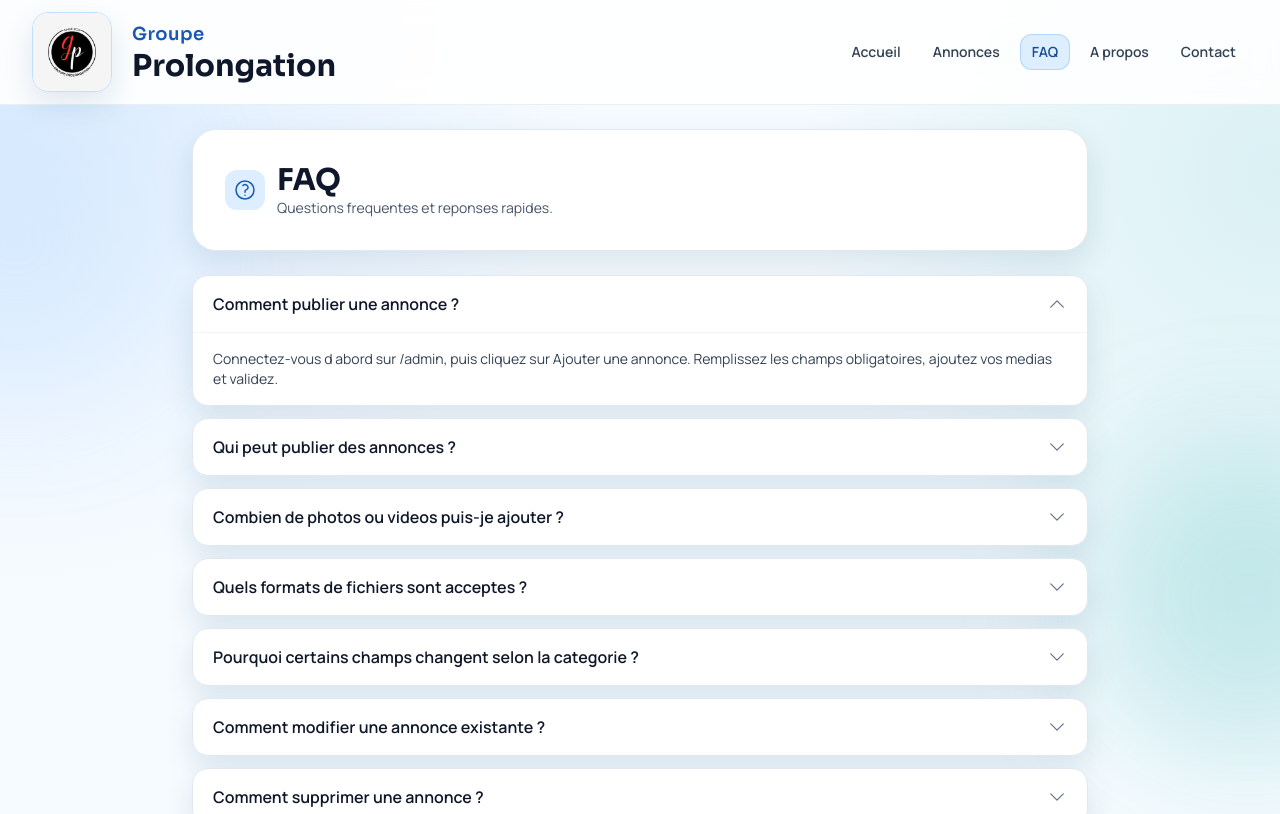
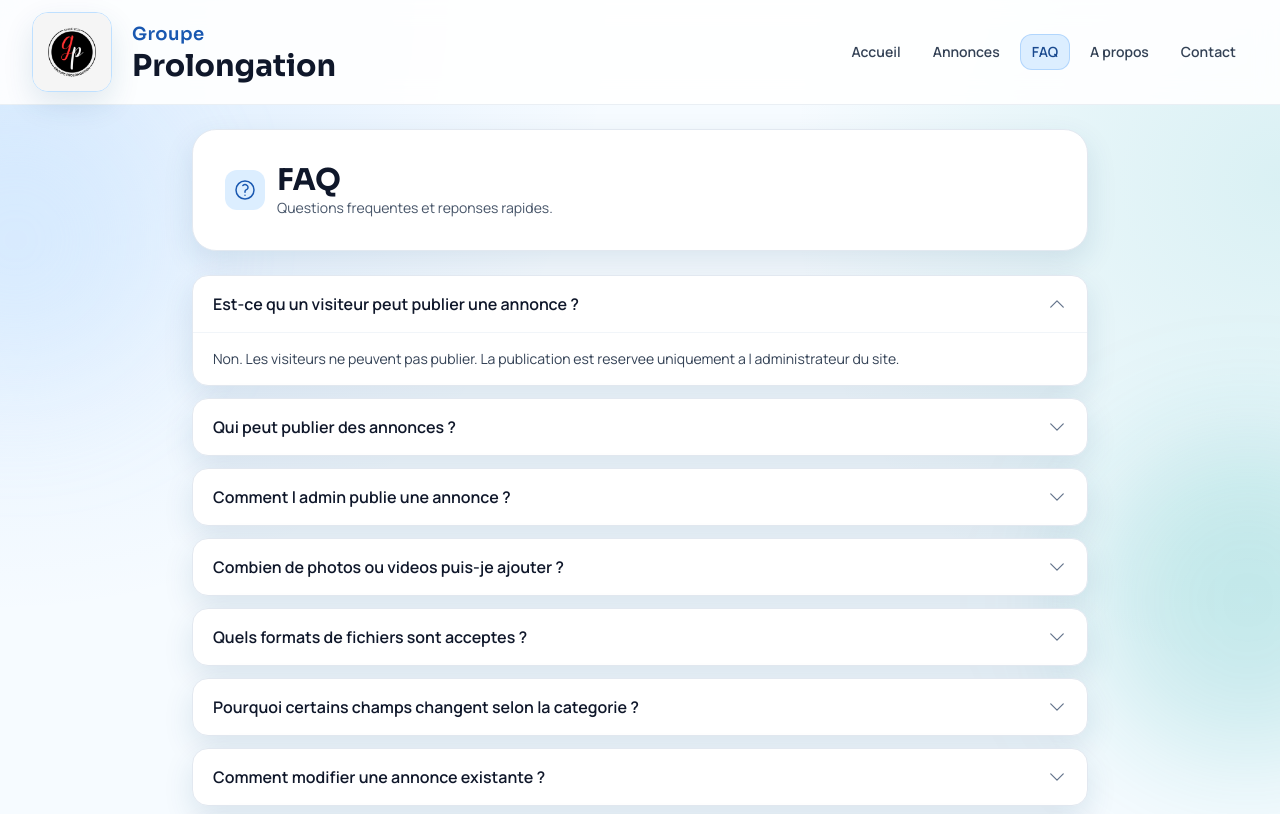
Before and after one commit to Konzopro7/Groupeprolongation, a React (Vite) app in the folder frontend/: page /faq in a window 1280 px wide. Shown: the top 814 px of the page. Built offline with nearby package versions, Linux system fonts and the light colour scheme; no server answers.

Commit message:
content(faq): clarify that only admin can publish listings

```diff
--- a/frontend/src/pages/FaqPage.tsx
+++ b/frontend/src/pages/FaqPage.tsx
@@ -9,14 +9,19 @@ interface FaqItem {
 
 const faqItems: FaqItem[] = [
   {
-    question: "Comment publier une annonce ?",
+    question: "Est-ce qu un visiteur peut publier une annonce ?",
     answer:
-      "Connectez-vous d abord sur /admin, puis cliquez sur Ajouter une annonce. Remplissez les champs obligatoires, ajoutez vos medias et validez.",
+      "Non. Les visiteurs ne peuvent pas publier. La publication est reservee uniquement a l administrateur du site.",
   },
   {
     question: "Qui peut publier des annonces ?",
     answer:
-      "Seul le compte admin peut publier, modifier et supprimer les annonces. Les visiteurs consultent seulement les annonces.",
+      "Seul le compte admin de votre client (Rodry Kuate) peut publier, modifier et supprimer les annonces.",
+  },
+  {
+    question: "Comment l admin publie une annonce ?",
+    answer:
+      "L administrateur se connecte sur /admin, clique sur Ajouter une annonce, remplit le formulaire, ajoute les medias puis valide la publication.",
   },
   {
     question: "Combien de photos ou videos puis-je ajouter ?",
```
